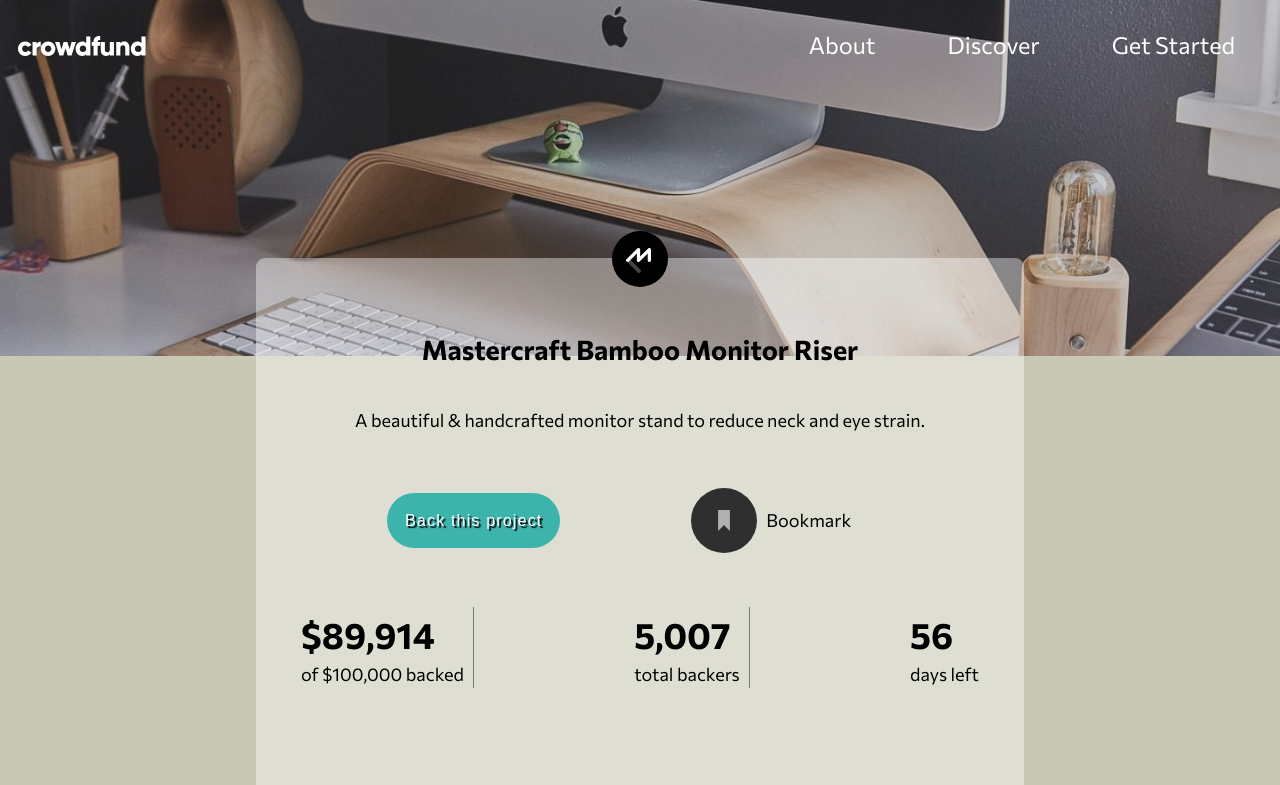
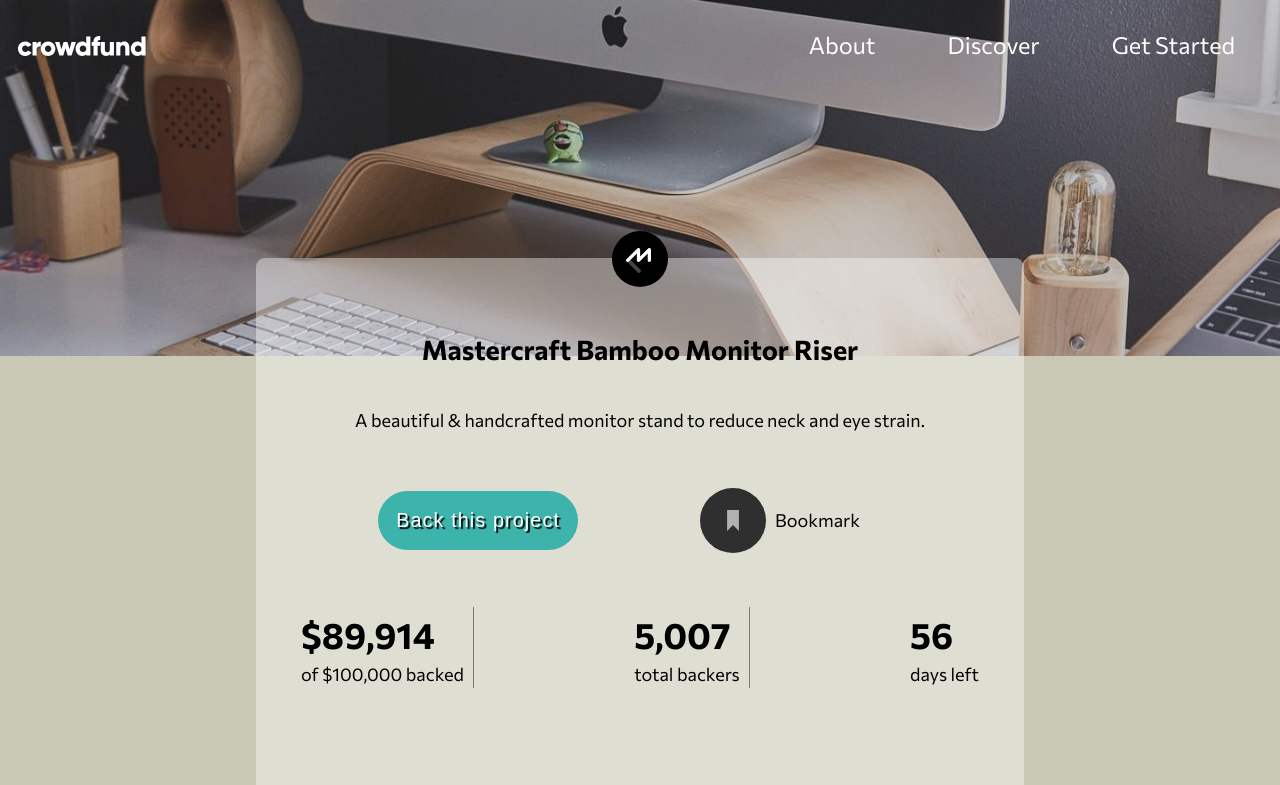
Before and after one commit to torok-gabi/crowdfunding-page-main, a React (Create React App) app: page / in a window 1280 px wide. Shown: the top 785 px of the page. Built offline with nearby package versions, Linux system fonts and the light colour scheme.

Commit message:
text-shadow settings

```diff
--- a/src/components/Bamboo/bamboo.scss
+++ b/src/components/Bamboo/bamboo.scss
@@ -38,7 +38,7 @@
             cursor: pointer;
             text-shadow: 2px 2px 1px $mainFont;
             letter-spacing: 1.1px;
-            font-size: .9rem;
+            font-size: 1.1rem;
         }
         .bamboo-btn:active,
         .bamboo-btn:focus {
--- a/src/components/Project/project.scss
+++ b/src/components/Project/project.scss
@@ -105,7 +105,7 @@
                     border-radius: 2rem;
                     color: white;
                     border: none;
-                    font-size: 1rem;
+                    font-size: 1.1rem;
                     text-shadow: 2px 2px 1px $mainFont;
                     letter-spacing: 1.1px;
                     cursor: pointer;
--- a/style/bamboo.css
+++ b/style/bamboo.css
@@ -58,7 +58,7 @@
   cursor: pointer;
   text-shadow: 2px 2px 1px black;
   letter-spacing: 1.1px;
-  font-size: .9rem;
+  font-size: 1.1rem;
 }
 
 .main-container .button-container .bamboo-btn:active,
--- a/style/project.css
+++ b/style/project.css
@@ -168,7 +168,7 @@
   border-radius: 2rem;
   color: white;
   border: none;
-  font-size: 1rem;
+  font-size: 1.1rem;
   text-shadow: 2px 2px 1px black;
   letter-spacing: 1.1px;
   cursor: pointer;
```
